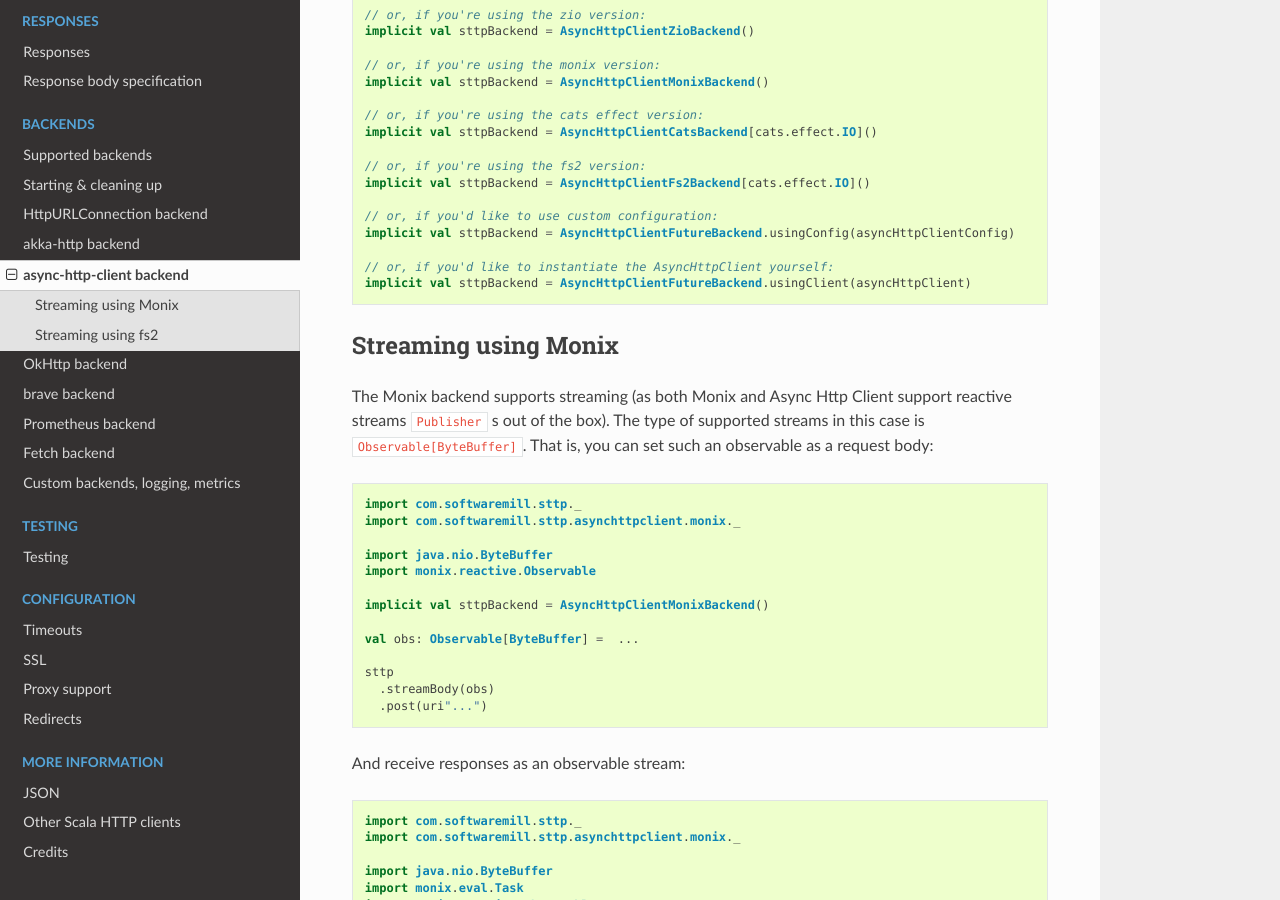
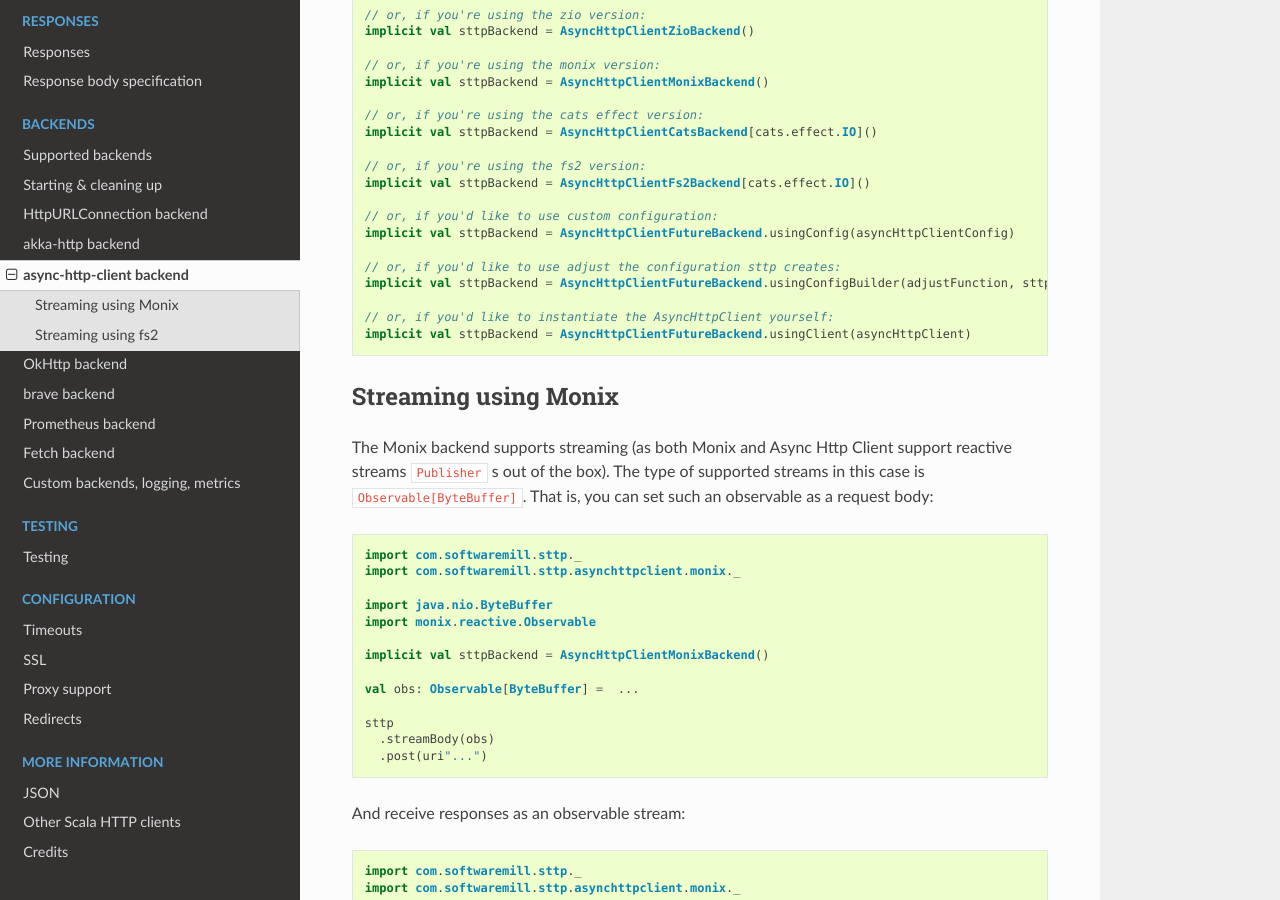
Before and after one commit to softwaremill/sttp, a Sphinx documentation site: the page built from docs/backends/asynchttpclient.rst, in a window 1280 px wide and 900 px high, scrolled down 925 px. Built offline with Sphinx 7.4.7 and the Read the Docs theme 2.0.0, drawn with Linux system fonts in a browser that asks for light colours.

Commit message:
Add usingConfigBuilder to all variants of AsyncHttpClientBackend

```diff
--- a/docs/backends/asynchttpclient.rst
+++ b/docs/backends/asynchttpclient.rst
@@ -49,6 +49,9 @@ Next you'll need to add an implicit value::
 
   // or, if you'd like to use custom configuration:
   implicit val sttpBackend = AsyncHttpClientFutureBackend.usingConfig(asyncHttpClientConfig)
+
+  // or, if you'd like to use adjust the configuration sttp creates:
+  implicit val sttpBackend = AsyncHttpClientFutureBackend.usingConfigBuilder(adjustFunction, sttpOptions)
 
   // or, if you'd like to instantiate the AsyncHttpClient yourself:
   implicit val sttpBackend = AsyncHttpClientFutureBackend.usingClient(asyncHttpClient)
```
Also changed, not shown: 7 other files.
